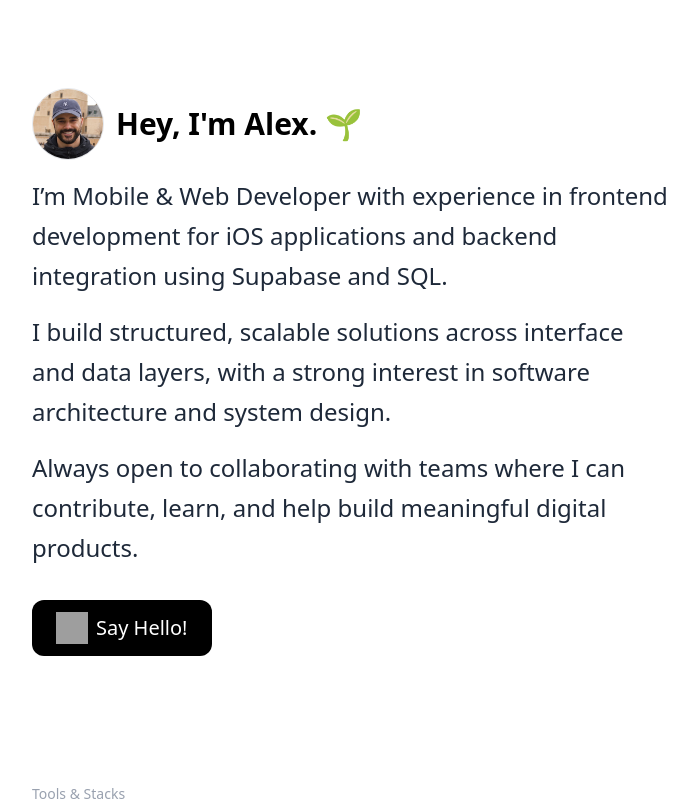
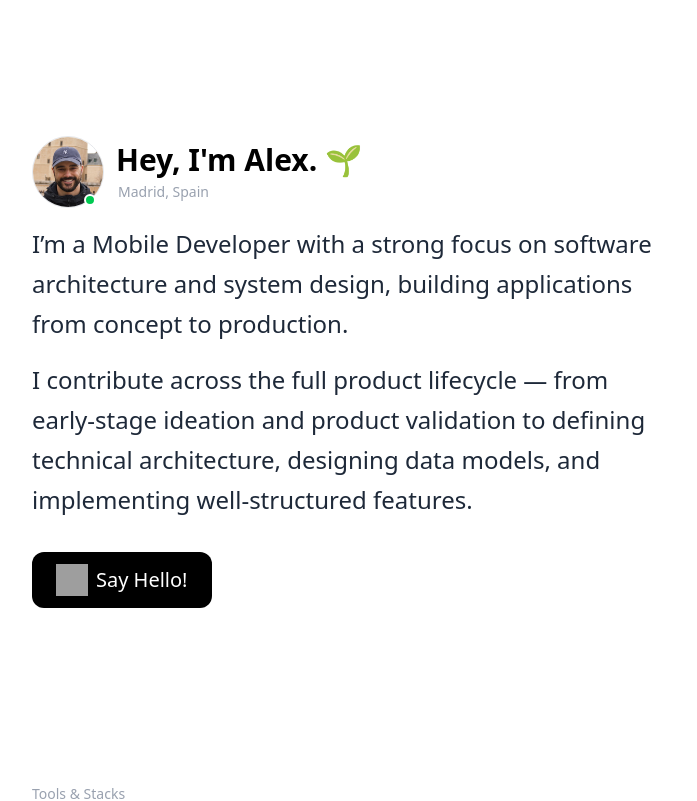
Before and after one commit to alexmonteirodev/portifolio-alex-react, a React (Vite) app in the folder portifolio-alex-react/: page / in a window 1280 px wide. Shown: the top 801 px of the page, without its empty margins (288-985 px from the left). Built offline with nearby package versions, Linux system fonts and the light colour scheme; grey boxes are pictures that could not be loaded.

Commit message:
Update App.tsx

```diff
--- a/portifolio-alex-react/src/App.tsx
+++ b/portifolio-alex-react/src/App.tsx
@@ -151,27 +151,35 @@ function App() {
         {/* section 1 - apresentation */}
         <section className="flex flex-col gap-4 h-[88vh] pt-10 justify-center">
           <div className="flex flex-row gap-3 items-center ">
-            <ImgCircle img={avatar} alt="Avatar" size="large" />
+            <div className="relative">
+              <ImgCircle img={avatar} alt="Avatar" size="large" />
+              <div className="h-3 w-3 bg-green-500 absolute bottom-0.5 right-2 rounded-full border-2 border-white"></div>
+            </div>
 
-            <h1 className="font-bold text-2xl md:text-3xl">
-              Hey, I'm Alex. 🌱
-            </h1>
+            <div>
+              <h1 className="font-bold text-2xl md:text-3xl">
+                Hey, I'm Alex. 🌱
+              </h1>
+              <p className="text-gray-400 text-sm pt-1 pl-0.5">Madrid, Spain</p>
+            </div>
           </div>
           <div className="flex flex-col gap-4 font-sans text-lg md:text-2xl leading-8 md:leading-10 text-gray-800 font-light  not-italic">
             <p>
-              I’m Mobile & Web Developer with experience in frontend development
-              for iOS applications and backend integration using Supabase and
-              SQL.
+              I’m a Mobile Developer with a strong focus on software
+              architecture and system design, building applications from concept
+              to production.
             </p>
             <p>
-              I build structured, scalable solutions across interface and data
-              layers, with a strong interest in software architecture and system
-              design.
+              I contribute across the full product lifecycle — from early-stage
+              ideation and product validation to defining technical
+              architecture, designing data models, and implementing
+              well-structured features.
             </p>
-            <p>
-              Always open to collaborating with teams where I can contribute,
-              learn, and help build meaningful digital products.
-            </p>
+            {/* <p>
+              With a strong interest in software architecture and system design,
+              I focus on creating scalable, maintainable systems that balance
+              product vision with technical excellence.
+            </p> */}
           </div>
           <a
             href="https://api.whatsapp.com/send/?phone=34680436647&text&type=phone_number&app_absent=0"
@@ -191,7 +199,7 @@ function App() {
             {/* Fade direito */}
             <div className="absolute right-0 top-0 bottom-0 w-16 bg-linear-to-l from-white to-transparent z-10 pointer-events-none"></div>
 
-            <div className="overflow-hidden w-full py-2 bg-gray-100/60 relative">
+            <div className="overflow-hidden w-full py-2 relative">
               <div className="flex w-max animate-marquee">
                 {[...stacks, ...stacks].map((stack, i) => (
                   <Stack key={i} img={stack.img} title={stack.title} />
@@ -224,7 +232,14 @@ function App() {
 
         {/* section 1 - Mova */}
         <section className="flex flex-col gap-4">
-          <AppTitle img={movaIcon} alt="mimoIcon" name={"Mova"} link={"#"} />
+          <AppTitle
+            img={movaIcon}
+            alt="mimoIcon"
+            name={"Mova"}
+            link={
+              "https://www.instagram.com/movaclub.br?igsh=MWkzNTN3YnRra2xvdA=="
+            }
+          />
 
           <div className="flex flex-row gap-2">
             <p className="text-gray-400 text-xs font-mono">2026 -</p>
```
